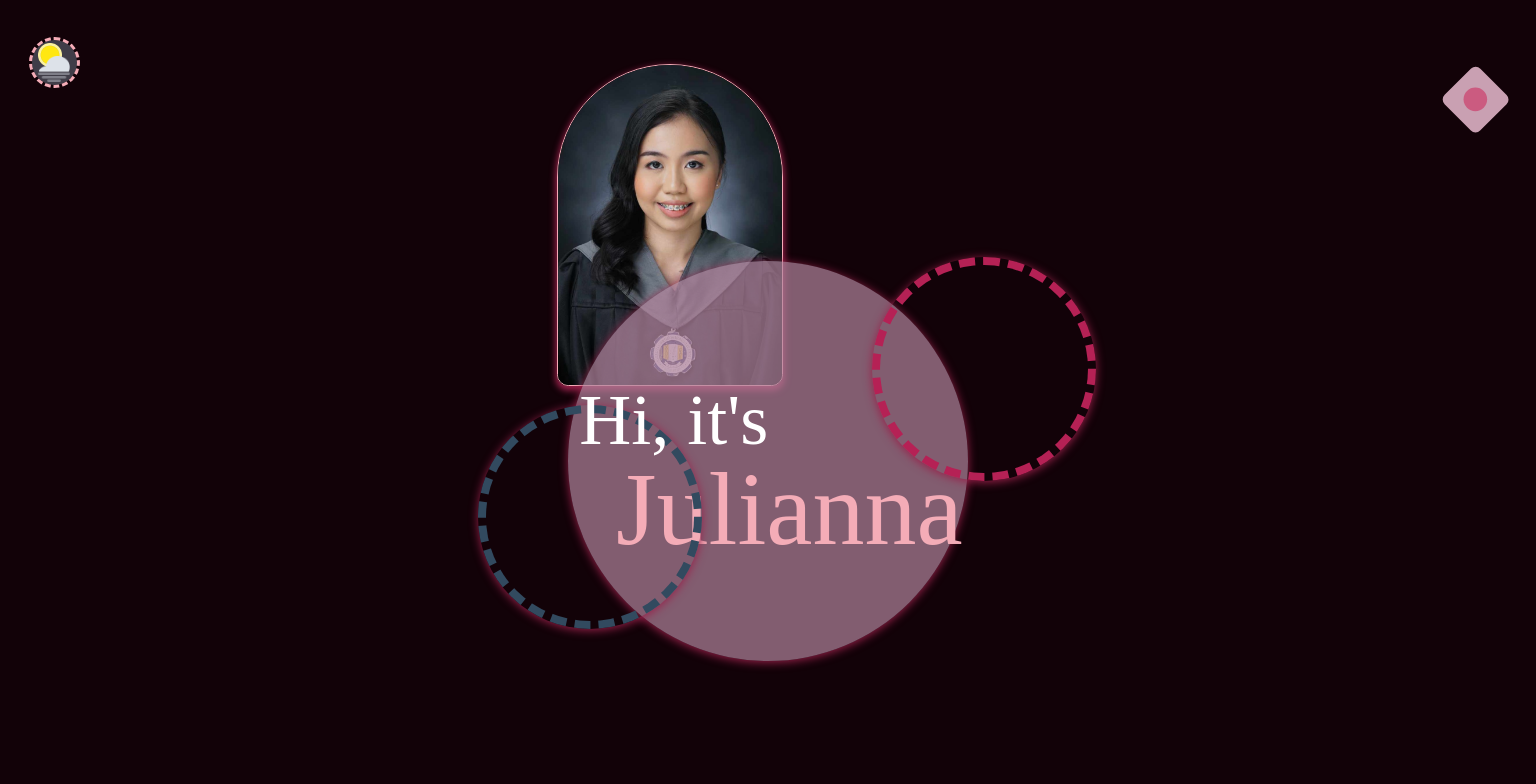
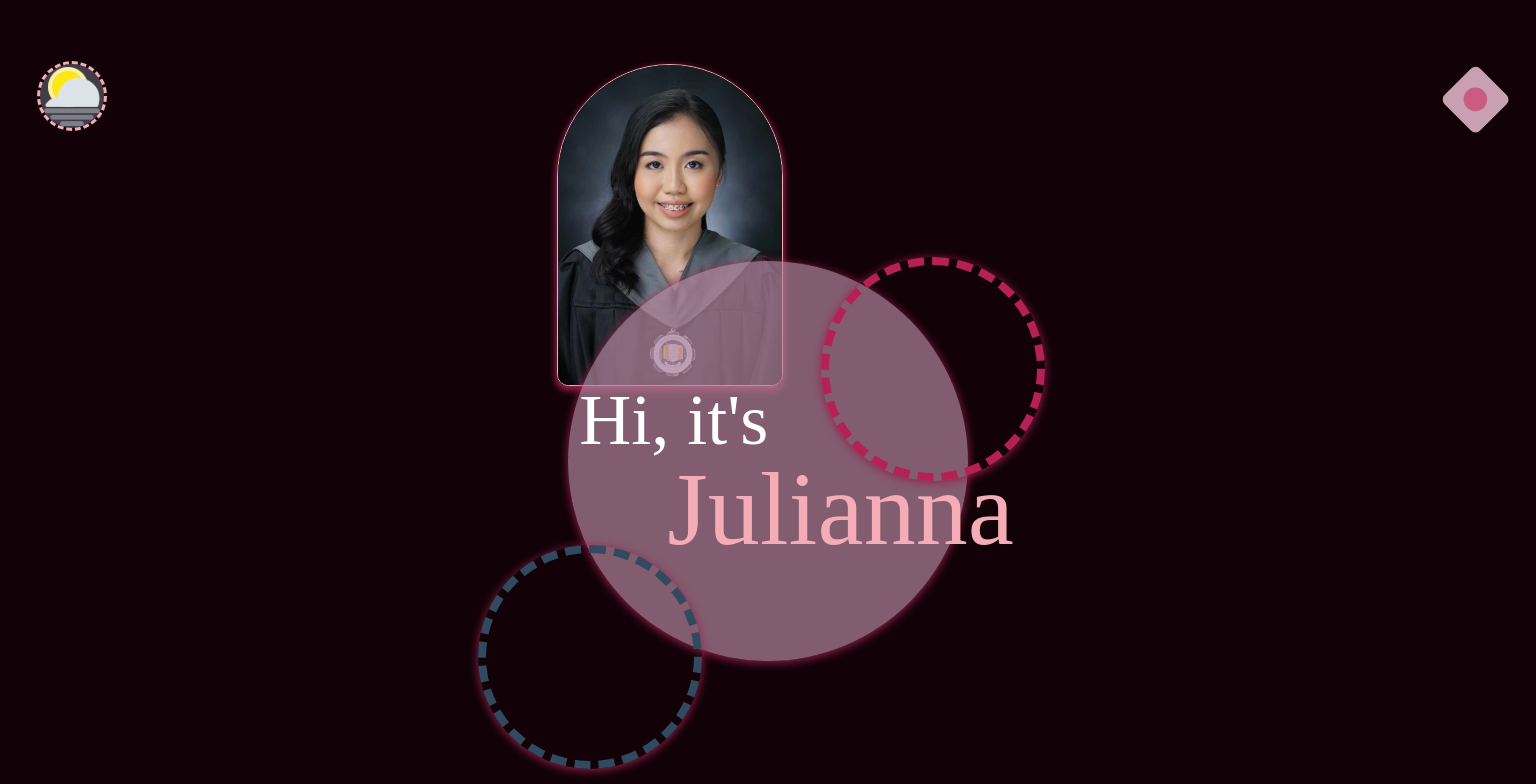
Before and after one commit to Julssssssss/Julianna-s-Portfolio, a React (Vite) app: page / in a window 1536 px wide. Shown: the top 784 px of the page. Built offline with nearby package versions, Linux system fonts and the light colour scheme; a web font is replaced by a local one.

Commit message:
update: adjusted design components

```diff
--- a/src/App.css
+++ b/src/App.css
@@ -333,8 +333,8 @@ button.Info, button.Schools, button.Skills, button.ProjectsList, button.Contacts
   button.Mode{
     width: 2.8rem;
     height: 2.8rem;
-    top: 2.5rem;
-    left: 2rem;
+    top: 2rem;
+    left: 2.5rem;
   }
   .square-icon{
     width: 3rem;
@@ -377,6 +377,25 @@ button.Info, button.Schools, button.Skills, button.ProjectsList, button.Contacts
     height: 15rem;
     width: 15rem;
   }
+  button.Mode{
+    top: 4rem;
+    width: 4rem;
+    height: 4rem;
+  }
+  .Sun{
+    width: 2.5rem;
+    height: 2.5rem;
+    margin-left: 0.1rem;
+  }
+  .Moon{
+    width: 2.5rem;
+    height: 2.5rem;
+    margin-left: 0.1rem;
+  }
+  .Cloud{
+    width: 3.5rem;
+    height: 3rem;
+  }
   .square-icon{
     width: 4.5rem;
     height: 4.5rem;
--- a/src/Contents/Header.css
+++ b/src/Contents/Header.css
@@ -235,14 +235,15 @@ p.name{
         border-radius: 10rem 10rem 1rem 1rem;
     }
     .circle2{
-        grid-column: 10 / 11;
+        grid-column: 9 / 11;
         width: 13rem;
         height: 13rem;
     }
     .circle3{
         width: 13rem;
         height: 13rem;
-        grid-row: 1 / 10;
+        grid-row: 6 / 10;
+        grid-column: 2 / 10;
     }
     p.intro{
         font-size: 4.5rem;
@@ -253,5 +254,6 @@ p.name{
         font-size: 6rem;
         grid-row:  5 / 5;
         font-size: 6.5rem;
+        grid-column: 6 / 10;
     }
 }
```
